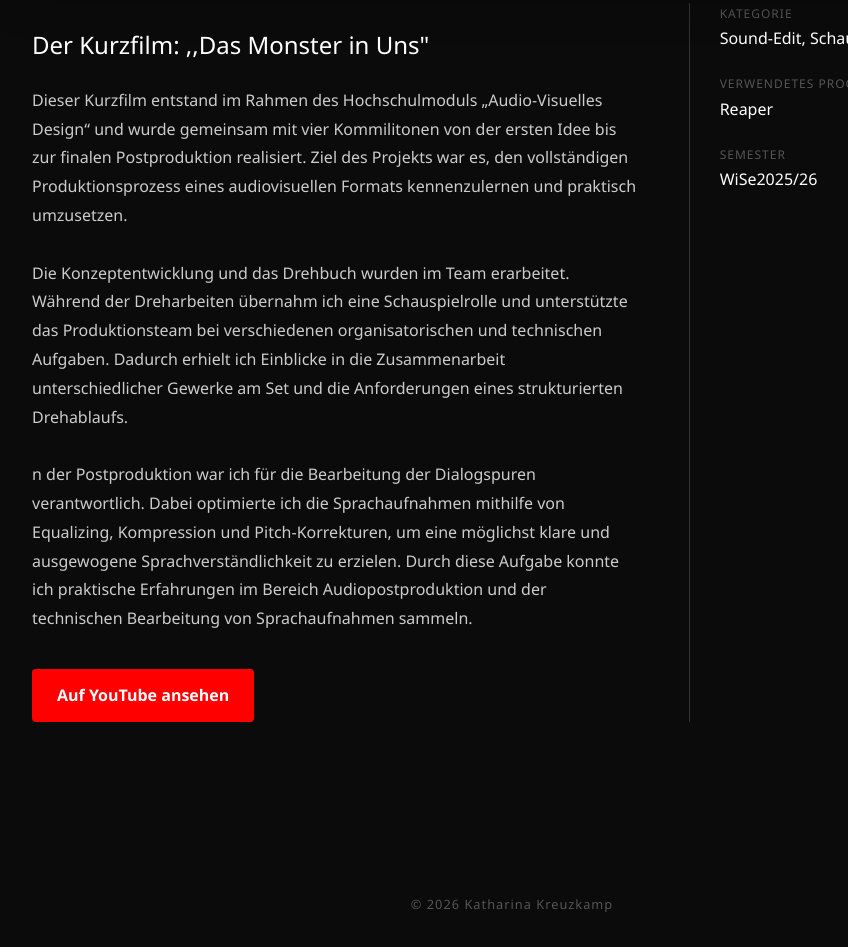
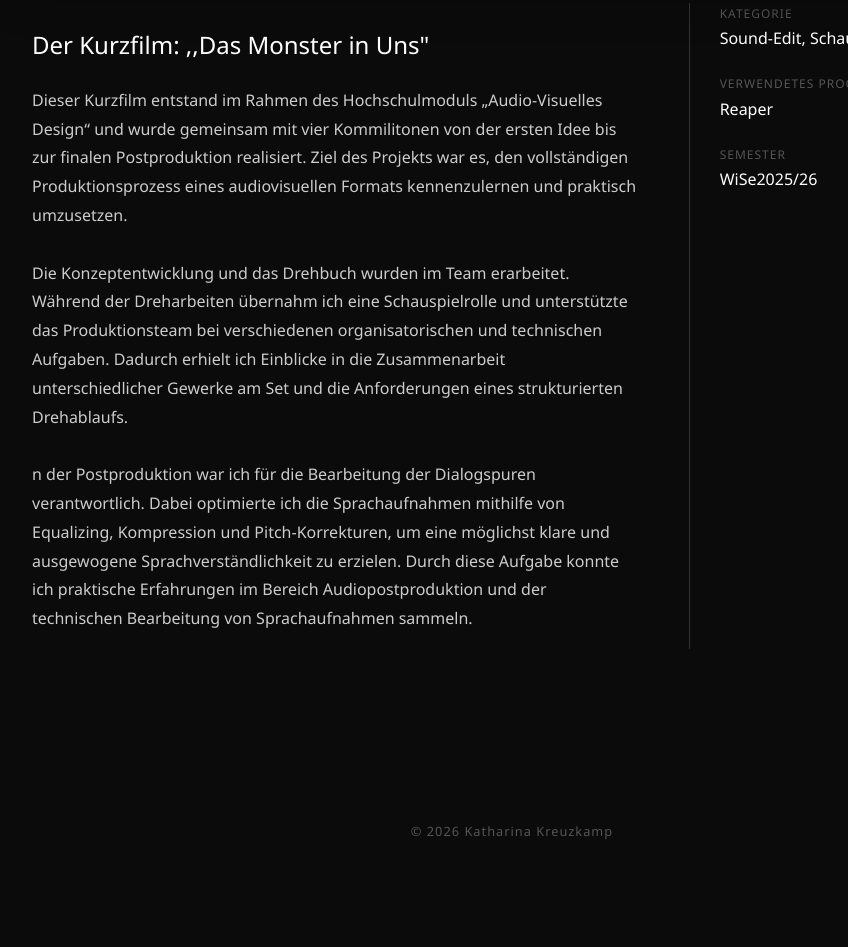
Before and after one commit to katharinakreuzkamp06-commits/Portfolio, a website: page Film.html in a window 1280 px wide. Shown: the part 830-1777 px from the top of the page, without its empty margins (128-976 px from the left). Drawn offline with Linux system fonts and the light colour scheme.

Commit message:
Remove YouTube link from Film.html
Removed YouTube link from the Film.html file.

```diff
--- a/Film.html
+++ b/Film.html
@@ -33,10 +33,6 @@ Die Konzeptentwicklung und das Drehbuch wurden im Team erarbeitet. Während der
 n der Postproduktion war ich für die Bearbeitung der Dialogspuren verantwortlich. Dabei optimierte ich die Sprachaufnahmen mithilfe von Equalizing, Kompression und Pitch-Korrekturen, um eine möglichst klare und ausgewogene Sprachverständlichkeit zu erzielen. Durch diese Aufgabe konnte ich praktische Erfahrungen im Bereich Audiopostproduktion und der technischen Bearbeitung von Sprachaufnahmen sammeln.
 
                 </p>
-
-                <a href="https://www.youtube.com/e2X8MgAgkR0?si=CgwE7t48Q5PSwxTj" target="_blank" class="yt-link">
-                    Auf YouTube ansehen
-                </a>
             </div>
 
             <div class="project-meta">
```
